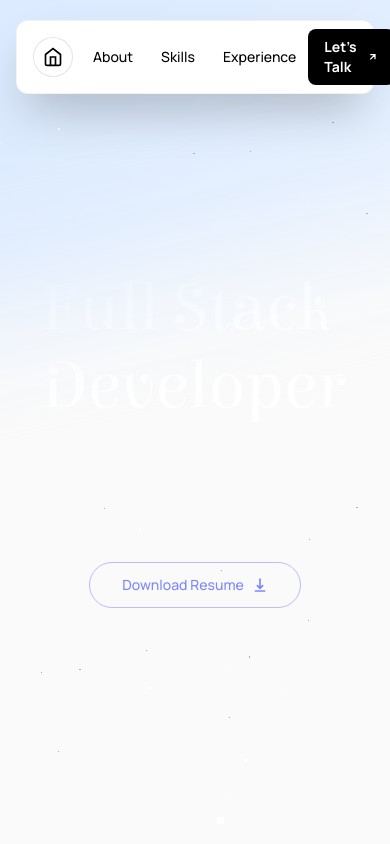
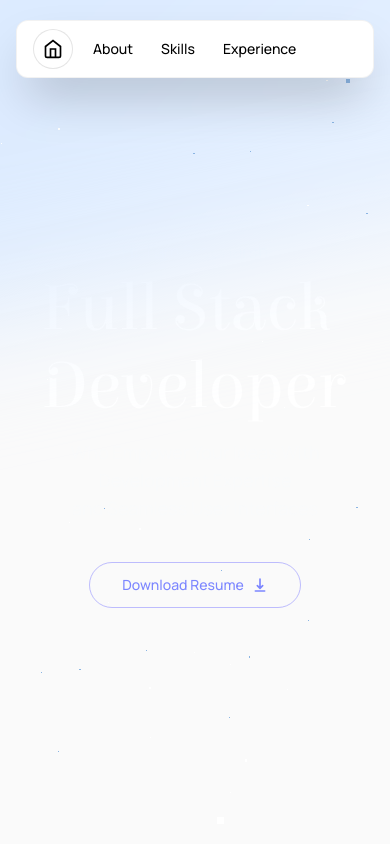
Before and after one commit to sreeharshrajan/next-portfolio, a Next.js app: page / in a window 390 px wide. Shown: the top 844 px of the page. Built offline with nearby package versions, Linux system fonts and the light colour scheme.

Commit message:
Fix overlow

```diff
--- a/src/components/layout/Navbar/index.jsx
+++ b/src/components/layout/Navbar/index.jsx
@@ -152,7 +152,7 @@ function Navbar() {
 
         <Link
           href="/contact"
-          className="flex items-center gap-1 rounded-lg bg-black text-white dark:bg-white dark:text-black px-4 py-2 text-sm md:text-base font-bold hover:scale-105 transition-transform"
+          className="hidden md:flex items-center gap-1  rounded-lg bg-black text-white dark:bg-white dark:text-black px-4 py-2 text-sm md:text-base font-bold hover:scale-105 transition-transform"
         >
           <span>Let&apos;s Talk</span>
           <svg width="18" height="18" viewBox="0 0 24 24" fill="none" stroke="currentColor" strokeWidth="2.5"><path d="M7 17l9.2-9.2M17 17V7H7" /></svg>
```
